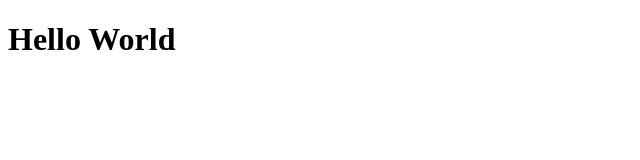
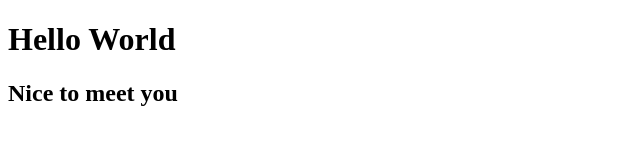
Before and after one commit to 6210612765/cn331, a plain HTML site: page index.html in a window 1280 px wide. Shown: the whole page, without its empty margins (0-640 px from the left). Drawn offline with Linux system fonts and the light colour scheme.

Commit message:
update message

```diff
--- a/index.html
+++ b/index.html
@@ -5,5 +5,6 @@
     </head>
     <body>
         <h1>Hello World</h1>
+        <h2>Nice to meet you</h2>
     </body>
 </html>
```
